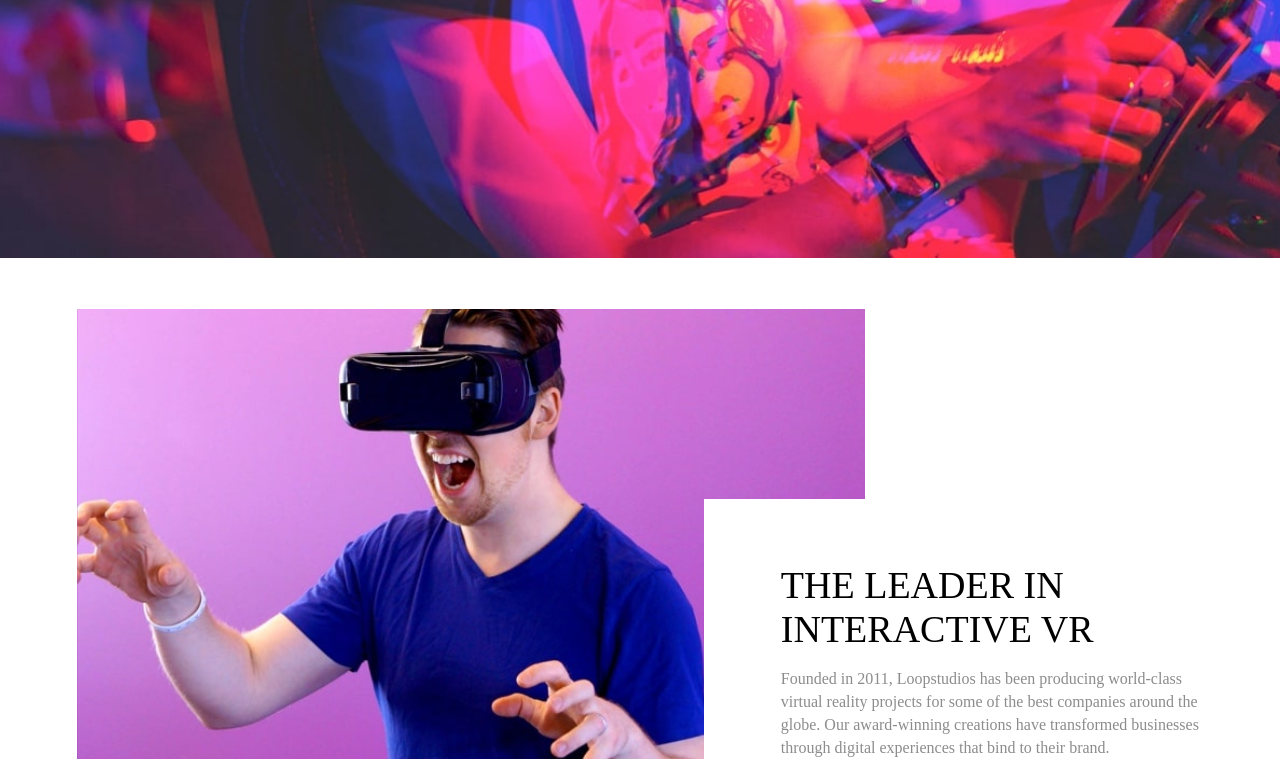
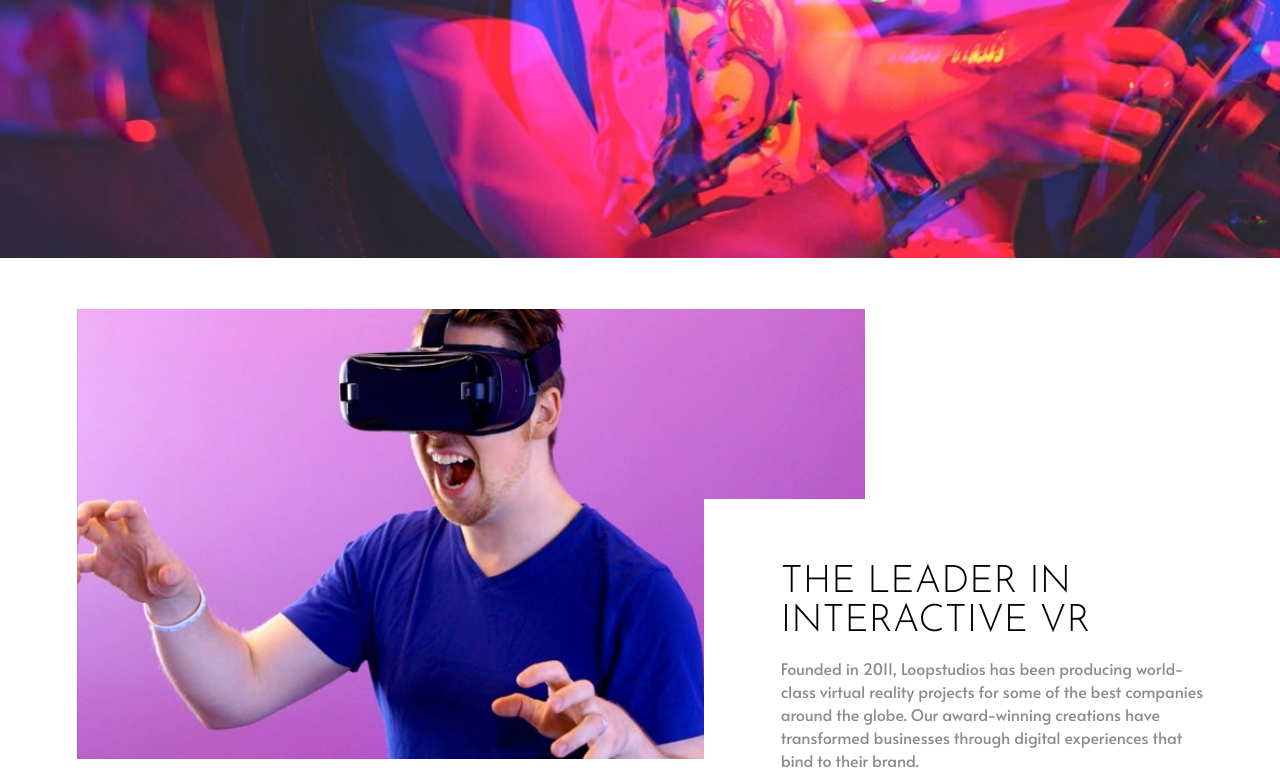
Before and after one commit to shikot0/loopstudios-landing-page-main, a plain HTML site: page index.html in a window 1280 px wide. Shown: the part 422-1196 px from the top of the page. Drawn offline with Linux system fonts and the light colour scheme.

Commit message:
Fixed fonts

```diff
--- a/style.css
+++ b/style.css
@@ -1,3 +1,4 @@
+@import url('https://fonts.googleapis.com/css2?family=Alata&family=Josefin+Sans:ital,wght@0,100;0,200;0,300;0,400;0,500;0,600;0,700;1,100;1,200;1,300;1,400;1,500;1,600;1,700&display=swap');
 * {
     box-sizing: border-box;
 }
```
